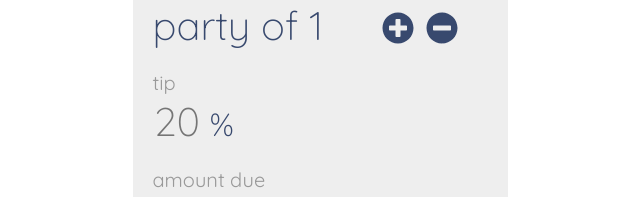
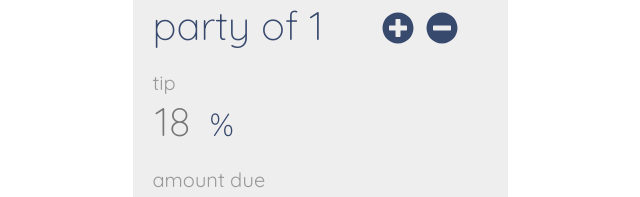
Before and after one commit to futurethang/React-Tip-Calculator, a React (Create React App) app: page / in a window 1280 px wide. Shown: the part 302-499 px from the top of the page, without its empty margins (320-960 px from the left). Built offline with nearby package versions, Linux system fonts and the light colour scheme.

Commit message:
build touch-slider functionality that updates the tip % amount on both state and display

```diff
--- a/public/kh.js
+++ b/public/kh.js
@@ -1,5 +1,4 @@
 document.addEventListener("DOMContentLoaded", function() {
-
   // select for the input fields to add interaction effect
   const inputs = document.querySelectorAll("input");
   // add event listener to activate and deactivate each individual input
@@ -13,14 +12,4 @@ document.addEventListener("DOMContentLoaded", function() {
       input.closest(".section").classList.toggle("focus");
     });
   });
-
-
-  // select the icons to add interaction effect
-  const icons = document.querySelectorAll(".icon");
-
-  icons.forEach(icon => {
-    icon.addEventListener('click', e => {
-      e.target.classList.toggle("icon-press")
-    })
-  })
 });
--- a/src/App.tsx
+++ b/src/App.tsx
@@ -14,7 +14,7 @@ class App extends React.Component<any, ITipCalculator> {
     billTotal: 0,
     taxes: 0,
     partySize: 1,
-    tipPercent: 20,
+    tipPercent: 18,
     tipTotal: 0
   };
 
@@ -151,42 +151,6 @@ class InputCheck extends React.Component<any, any> {
 
 //------------------------------------------------------
 
-//>>>>>>>>>>>>>>>>>> TIPSETTINGS
-class TipSettings extends React.Component<any, any> {
-  handleChange = (e: any) => {
-    let newValue = parseFloat(e.target.value.slice(0, 2)) || 0;
-    let updateObj = {
-      newValue: newValue,
-      propToUpdate: this.props.dataProp
-    };
-    this.props.updateBalance(updateObj);
-  };
-
-  render() {
-    return (
-      <div className="section">
-        <label className="inputLabel">{this.props.label}</label>
-        <div className="inputArea" style={{ justifyContent: "flex-start" }}>
-          <input
-            type="number"
-            min="0"
-            max="100"
-            step="1"
-            className="inputArea_text--tip"
-            placeholder={this.props.tipPercent}
-            onChange={this.handleChange}
-          />
-          <span>%</span>
-        </div>
-        {/* replace with onTouch slider UI element that modifies state */}
-      </div>
-    );
-  }
-}
-//>>>>>>>>>>>>>>>>>> END TIPSETTINGS
-
-//------------------------------------------------------
-
 //>>>>>>>>>>>>>>>>> SPLITSETTINGS
 function SplitSettings(props: any): JSX.Element {
   return (
@@ -212,6 +176,64 @@ function SplitSettings(props: any): JSX.Element {
 
 //------------------------------------------------------
 
+//>>>>>>>>>>>>>>>>>> TIPSETTINGS
+class TipSettings extends React.Component<any, any> {
+  handleChange = (e: any) => {
+    let newValue = parseFloat(e.target.value.slice(0, 2)) || 0;
+    let updateObj = {
+      newValue: newValue,
+      propToUpdate: this.props.dataProp
+    };
+    this.props.updateBalance(updateObj);
+  };
+
+  slideTipUpdate = (e: number) => {
+    let tip; // default tip amount to adjust with swipe
+    let minimumTip: number = 10;
+    let maximumTip: number = 35;
+    let maxWidth: number = 375;
+    let touchScale: number;
+    let xScale = e / maxWidth;
+    touchScale = xScale > 1 ? 1 : xScale;
+    tip = touchScale * maximumTip > minimumTip ? touchScale * maximumTip : 10;
+    tip = tip.toFixed(0);
+    const updateObj = {
+      newValue: tip,
+      propToUpdate: this.props.dataProp
+    };
+    this.props.updateBalance(updateObj);
+  };
+
+  render() {
+    return (
+      <div
+        className="section tipPercent"
+        onTouchMove={e => {
+          this.slideTipUpdate(e.touches[0].clientX);
+        }}
+      >
+        <label className="inputLabel">{this.props.label}</label>
+        <div className="inputArea" style={{ justifyContent: "flex-start" }}>
+          <input
+            type="number"
+            min="0"
+            max="100"
+            step="1"
+            className="inputArea_text--tip"
+            placeholder={this.props.tipPercent}
+            onChange={this.handleChange}
+          />
+          <span>%</span>
+        </div>
+        {/* replace with onTouch slider UI element that modifies state */}
+      </div>
+    );
+  }
+}
+//>>>>>>>>>>>>>>>>>> END TIPSETTINGS
+
+//------------------------------------------------------
+
 //>>>>>>>>>>>>>>>>> TIP TOTAL
 function TipTotal(props: any): JSX.Element {
   return (
```
